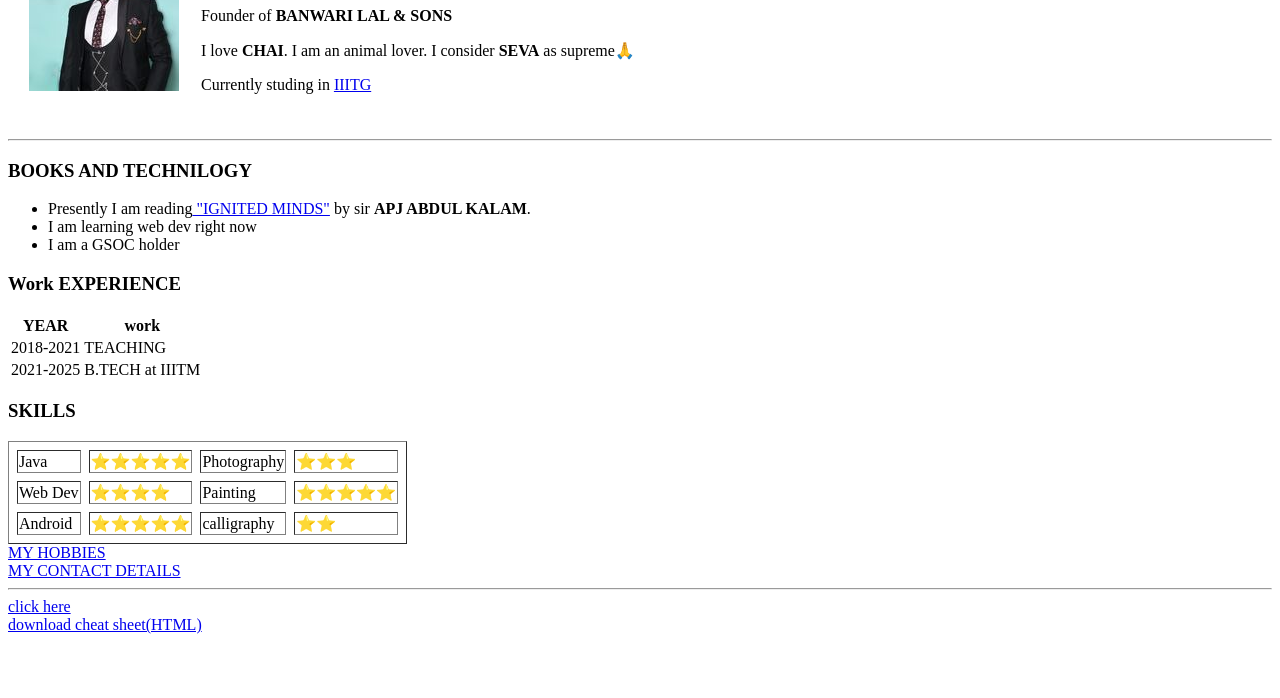
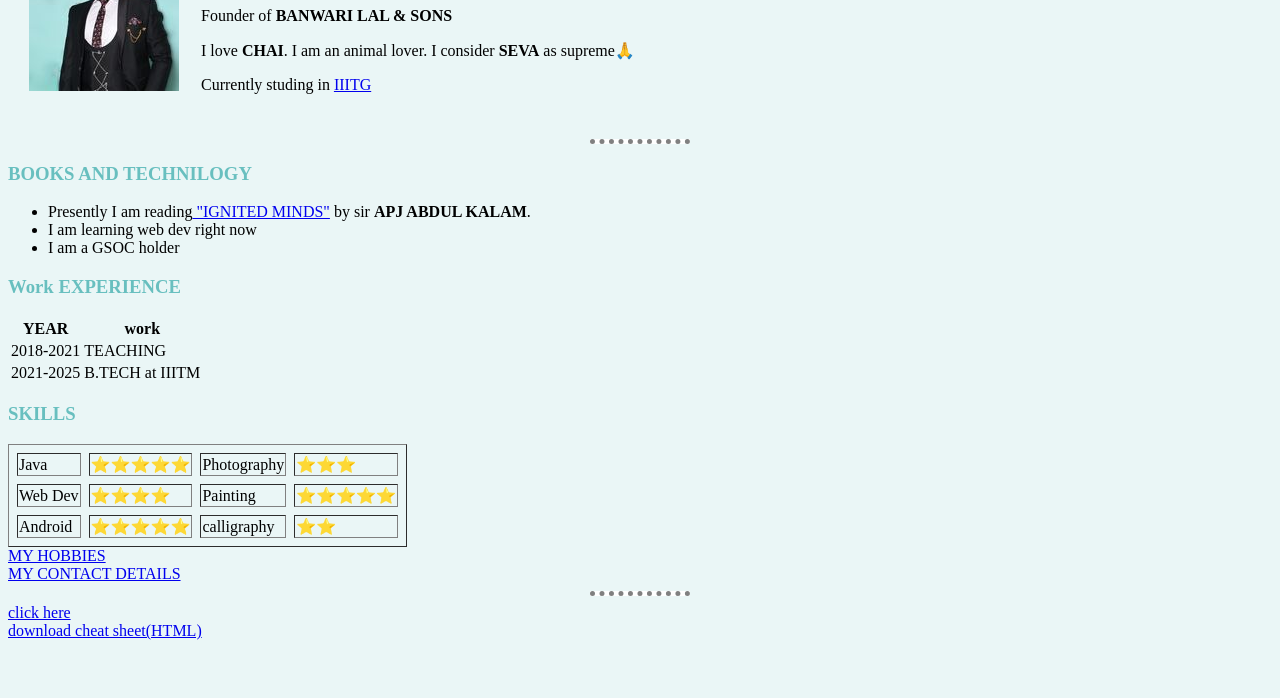
Before and after one commit to MOHIT572000/CV, a plain HTML site: page index.html in a window 1280 px wide. Shown: the part 102-800 px from the top of the page. Drawn offline with Linux system fonts and the light colour scheme; files whose address does not match are found by name.

Commit message:
Update index.html

```diff
--- a/index.html
+++ b/index.html
@@ -4,6 +4,29 @@
     <meta charset="utf-8">
     <title>❤MOHIT'S PERSONEL SITE</title>
   </head>
+    <style media="screen">
+      body{
+        background-color: #EAF6F6;
+      }
+      hr
+      {
+        background-color: white;
+        border-style:none;
+        border-top-style: dotted;
+        border-color: grey;
+        border-width: thick;
+        height: 0px;
+        width: 100px;
+      }
+      h1
+      {
+         color: #68BFBF;
+      }
+      h3
+      {
+        color: #68BFBF;
+      }
+    </style>
   <body>
     <table cellspacing="20">
       <tr>
```
